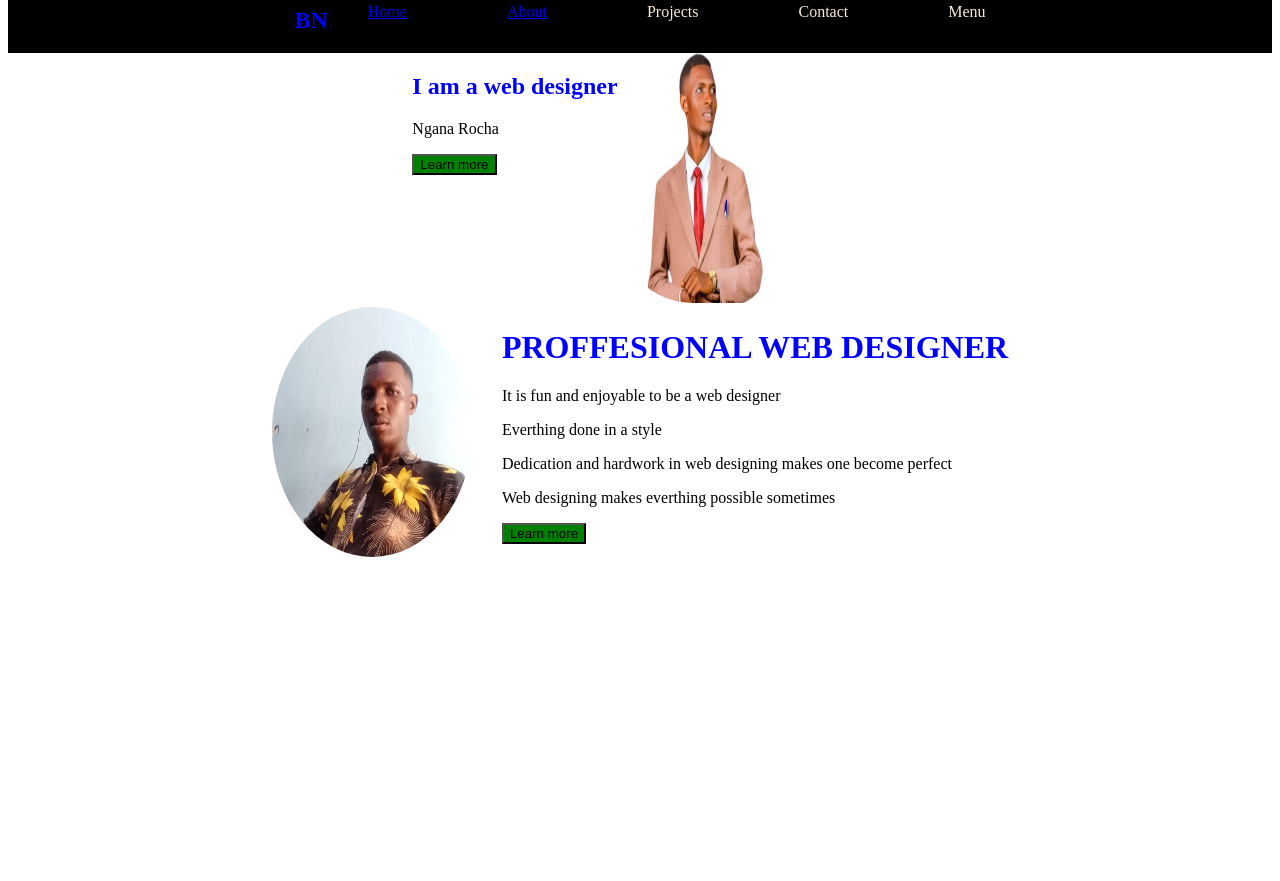
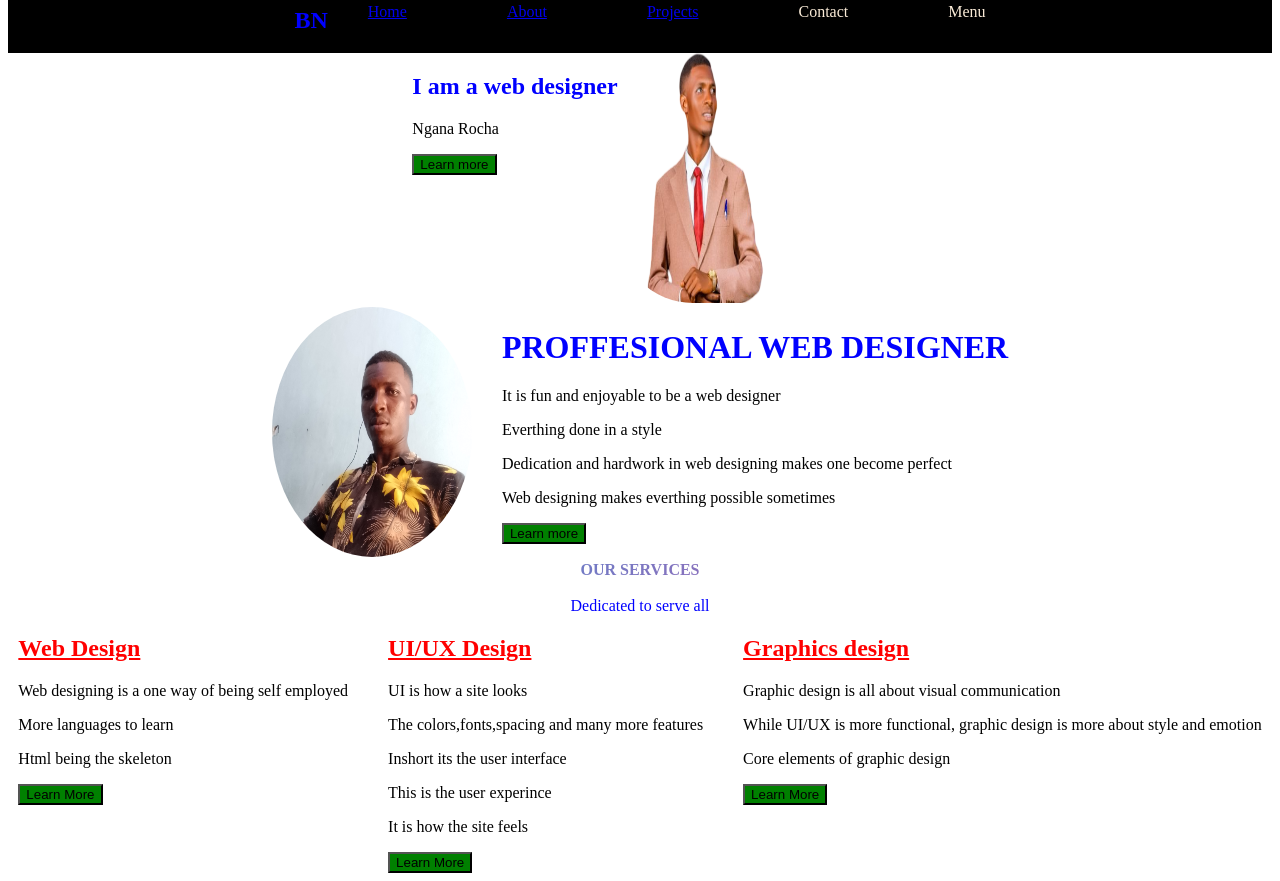
Before and after one commit to Brianngana/IYF-PORTIFOLIO, a plain HTML site: page potifolio.html in a window 1280 px wide. Shown: the part 808-1689 px from the top of the page. Before the commit the page ends 1377 px from the top, so only its background shows below. Drawn offline with Linux system fonts and the light colour scheme.

Commit message:
changed texts

```diff
--- a/potifolio.html
+++ b/potifolio.html
@@ -34,7 +34,7 @@
            <ul>
             <li><a href="#home">Home</a></li>
             <li><a href="#about">About</a></li>
-            <li>Projects</li>
+            <li><a href="#projects">Projects</a></li>
             <li>Contact</li>
             <li>Menu</li>
            </ul>
@@ -67,5 +67,35 @@
                 </div>
             </div>
            </selection>
+           <span class="service">OUR SERVICES</span></br>
+           <p4>Dedicated to serve all</p4>
+            <section id="projects">
+                <div class="web">
+                    <div class="text-sid">
+                        <h1>Web Design</h1>
+                        <p>Web designing is a one way of being self employed</p>
+                        <p>More languages to learn</p>
+                        <p>Html being the skeleton</p>
+                        <button>Learn More</button>
+                    </div>
+                    <div class="text">
+                        <h1>UI/UX Design</h1>
+                        <p>UI is how a site looks</p>
+                        <p>The colors,fonts,spacing and many more features</p>
+                        <p>Inshort its the user interface</p>
+                        <p>This is the user experince</p>
+                        <p>It is how the site feels</p>
+                        <button>Learn More</button>
+                    </div>
+                    <div class="graphics">
+                        <h1>Graphics design</h1>
+                        <p>Graphic design is all about visual communication</p>
+                        <p>While UI/UX is more functional, graphic design is more about style and emotion</p>
+                        <p>Core elements of graphic design</p>
+                        <button>Learn More</button>
+                    </div>
+                </div>
+            </section>
+           </div>
 </body>
 </html>
--- a/style.css
+++ b/style.css
@@ -54,3 +54,47 @@ P3{
     color:green  white;
     text-align:center;
 }
+.service{
+    text-align:center;
+    color:blueviolet;
+    display:flex;
+    justify-content:center;
+    color:var(antiquewhite);
+    transition: cubic-bezier(0.075, 0.82, 0.165, 1) 0.2s;
+    color:red;color: var(--primary-color);
+    font-weight: 700;
+    background: linear-gradient(135deg, #0EA5E9, #EC4899);
+    -webkit-background-clip: text;
+    -webkit-text-fill-color: transparent;
+    background-clip: text;
+    color: transparent;
+}
+p4{
+    text-align:center;
+    justify-content:center;
+    display: flex;
+    color:aqua;
+    color: blue;
+}
+.web{
+    display:flex;
+    gap:40px;
+    justify-content: center;
+    background: -webkit-gradient(white);
+    vector-effect: 2px;
+}
+.text-sid h1{
+    color:red;
+    text-decoration:underline;
+    cursor: pointer;
+}
+.text h1{
+    color:red;
+    text-decoration: underline;
+    cursor: pointer;
+}
+.graphics h1{
+    color:red;
+    text-decoration: underline;
+    cursor: pointer;
+}
```
